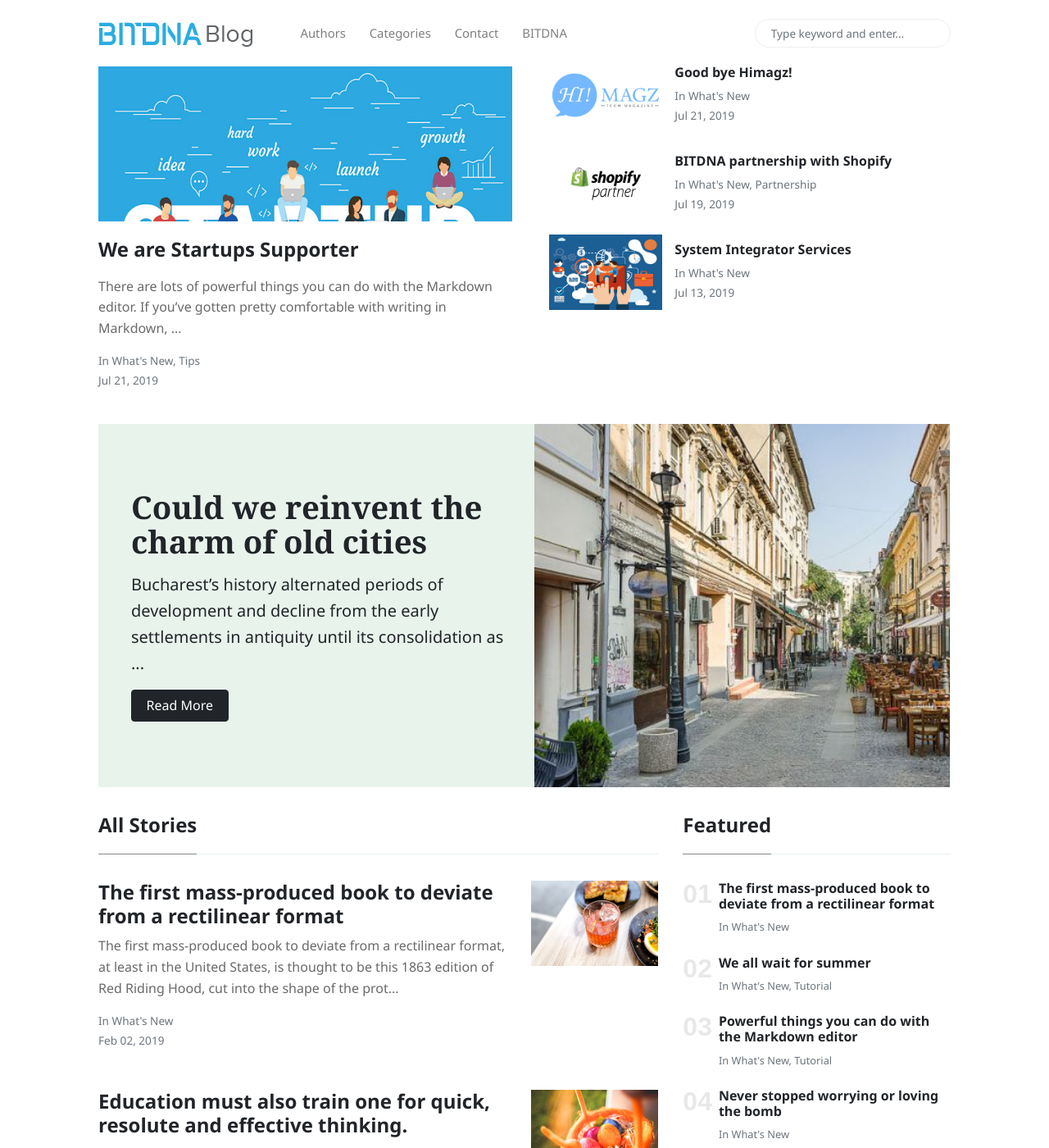
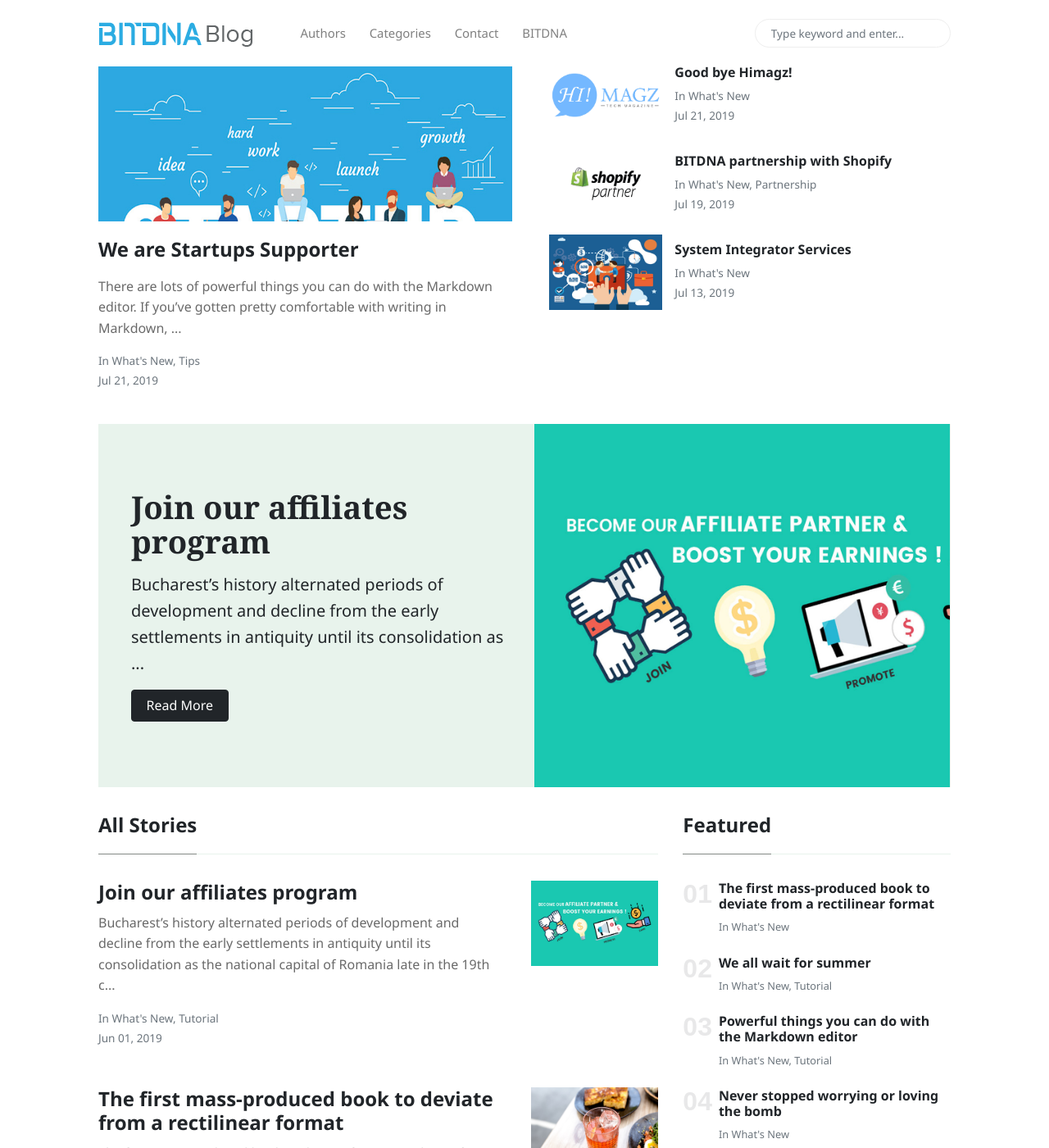
Before and after one commit to bit-dna/bitdnablog, a Jekyll site: the page built from index.html, in a window 1280 px wide and 1400 px high. Shown: the whole window at 82% size. Built offline with Jekyll 4.4.1, drawn with Linux system fonts in a browser that asks for light colours; nearby versions of some CDN libraries; the list of posts is cut into pages by our own code; some of the changed text lies outside the part shown.

Commit message:
added post for affiliates

```diff
--- a/_posts/2019-01-18-charm-old-cities.md
+++ b/_posts/2019-06-01-join-our-affiliates-program.md
@@ -1,9 +1,9 @@
 ---
 layout: post
-title:  "Could we reinvent the charm of old cities"
-author: jane
+title:  "Join our affiliates program"
+author: anastasia
 categories: [ What's New, tutorial ]
-image: assets/images/img/home.jpg
+image: assets/images/img/bitdna-affiliates.jpg
 tags: [sticky]
 ---
 
```
Also changed, not shown: assets/images/img/bitdna-affiliates.jpg (added).
